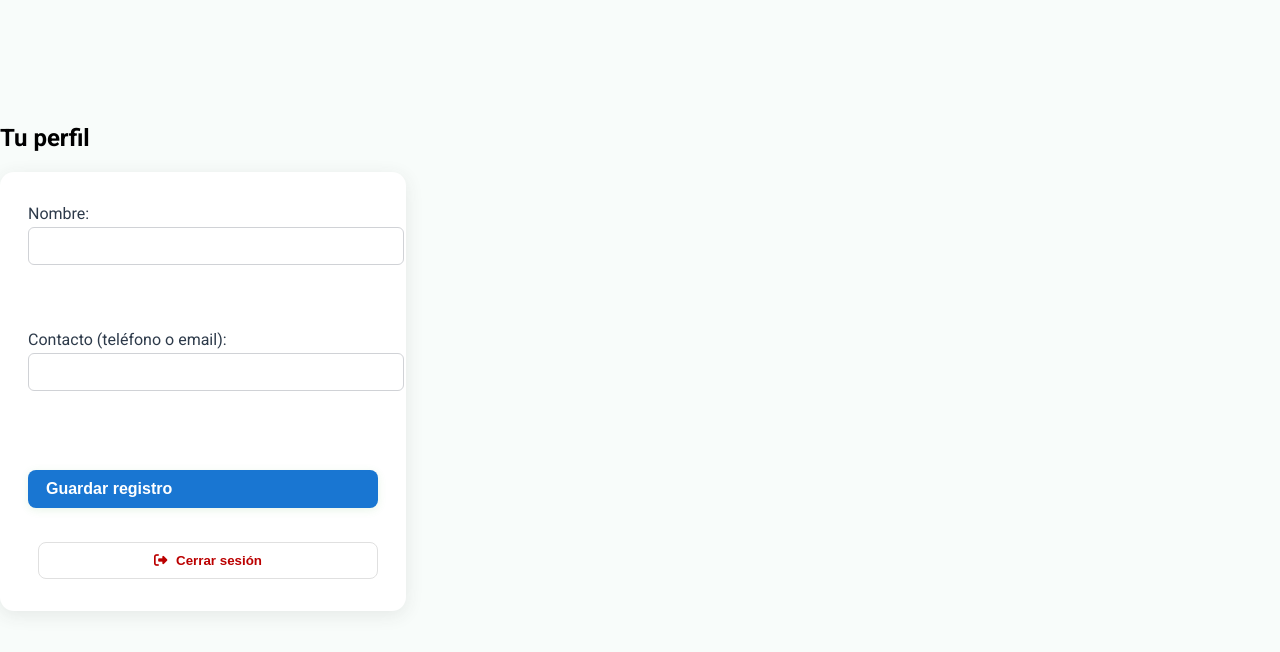
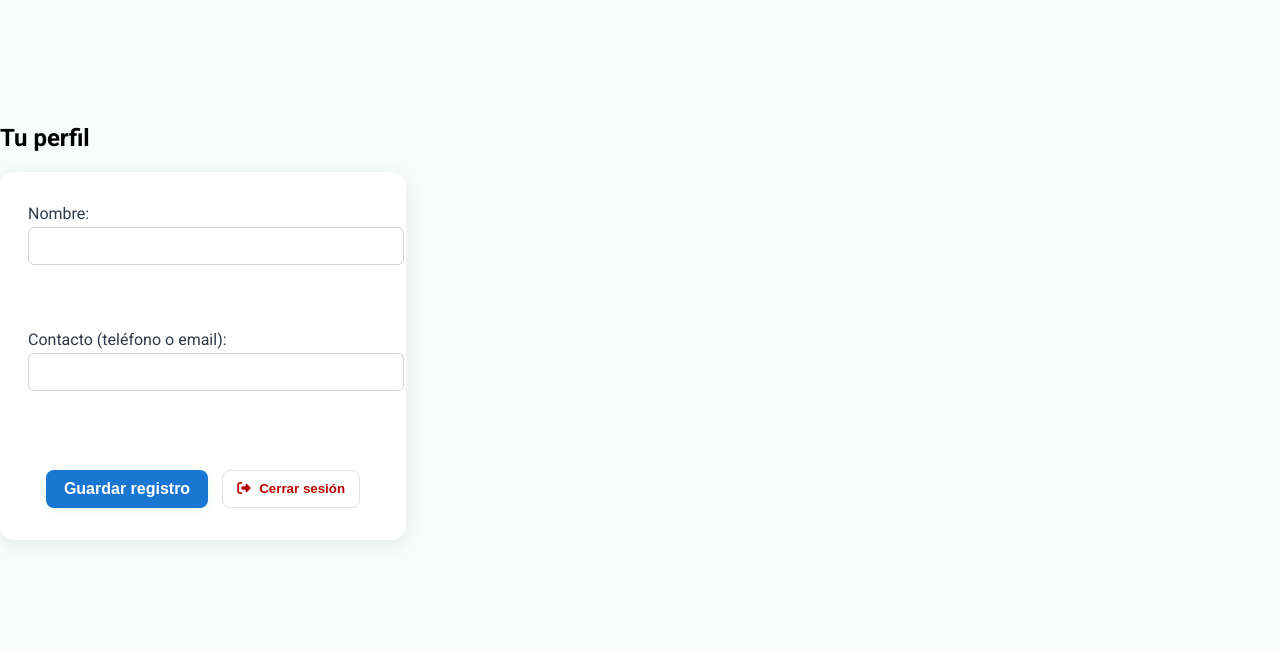
Before and after one commit to rimedhn/deliveryadvancedrepartidor, a plain HTML site: page index.html in a window 1280 px wide. Shown: the top 652 px of the page. Drawn offline with nearby package versions, Linux system fonts and the light colour scheme.

Commit message:
Update index.html

```diff
--- a/index.html
+++ b/index.html
@@ -38,10 +38,12 @@
     <label>Contacto (teléfono o email):<br>
       <input type="text" id="driverContact" required>
     </label><br>
-    <button type="submit" class="btn-action">Guardar registro</button>
-    <button type="button" id="logoutBtn" class="btn-logout" style="margin-left:10px;">
-      <i class="fas fa-sign-out-alt"></i> Cerrar sesión
-    </button>
+<div style="display: flex; gap: 14px; justify-content: center;">
+  <button type="submit" class="btn-action">Guardar registro</button>
+  <button type="button" id="logoutBtn" class="btn-logout">
+    <i class="fas fa-sign-out-alt"></i> Cerrar sesión
+  </button>
+</div>
   </form>
   <div id="profileSavedMsg"></div>
 </section>
```
